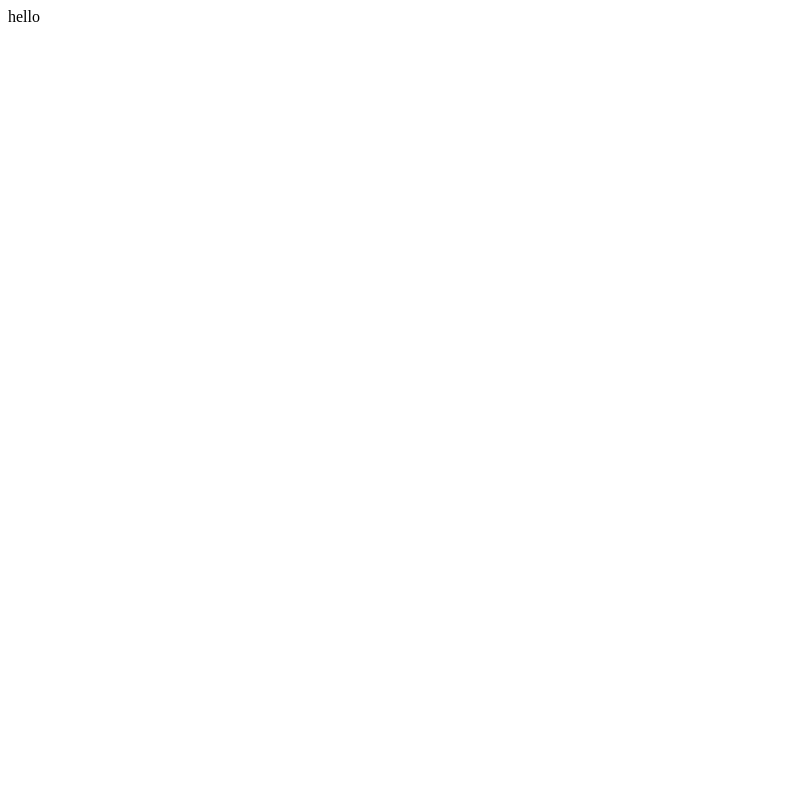
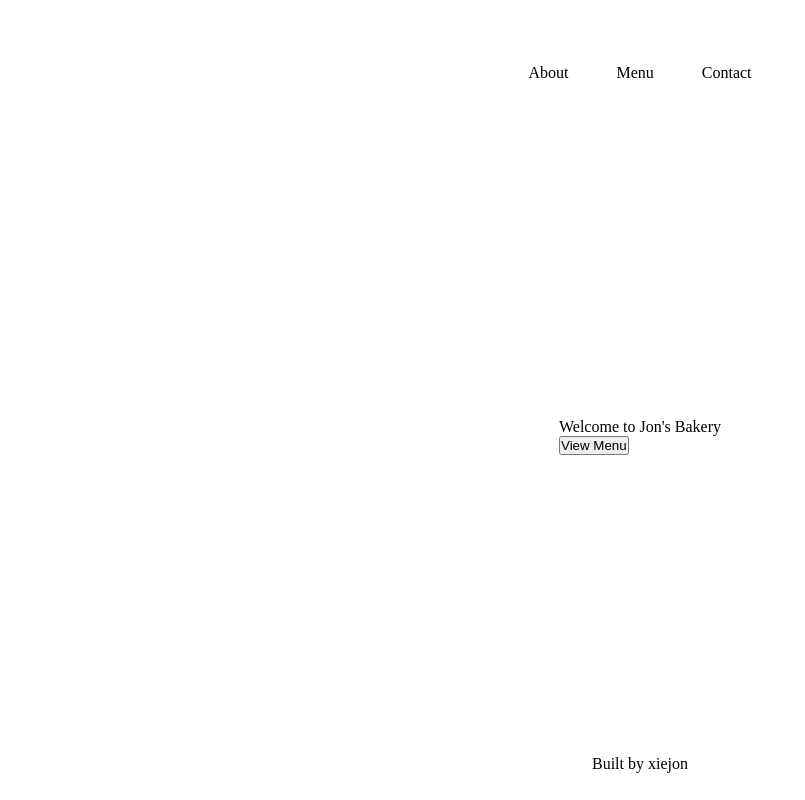
Before and after one commit to xiejon/bakery-page, a website built with webpack: page dist/index.html in a window 1280 px wide. Shown: the whole page, without its empty margins (0-805 px from the left). Built offline with Linux system fonts and the light colour scheme.

Commit message:
added basic text outline and simple css grid & flex styling

```diff
--- /dev/null
+++ b/src/styles.css
@@ -0,0 +1,29 @@
+* {
+    margin: 0;
+    padding: 0;
+}
+
+.content {
+    height: 100vh;
+    display: grid;
+    grid-template-rows: 1fr 4fr 0.5fr;
+}
+
+.header {
+    display: flex;
+    justify-content: center;
+    align-items: center;
+    gap: 3rem;
+}
+
+.main {
+    display: flex;
+    justify-content: center;
+    align-items: center;
+}
+
+.footer {
+    display: flex;
+    justify-content: center;
+    align-items: center;
+}
--- a/webpack.config.js
+++ b/webpack.config.js
@@ -10,11 +10,11 @@ module.exports = {
     devServer: {
         static: './dist',
     },
-    plugins: [
-        new HtmlWebpackPlugin({
-            title: 'Restaurant Page',
-        }),
-    ],
+    // plugins: [
+    //     new HtmlWebpackPlugin({
+    //         title: 'Restaurant Page',
+    //     }),
+    // ],
     output: {
         filename: 'main.js',
         path: path.resolve(__dirname, 'dist'),
```
Also changed, not shown: dist/index.html, dist/main.js, 1 other file.
